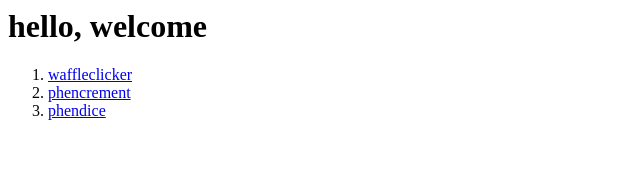
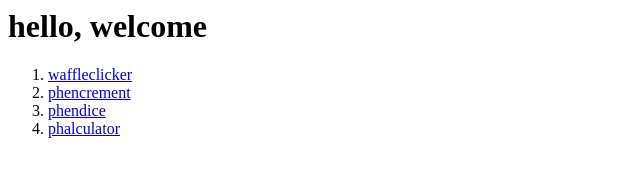
Before and after one commit to phenjects/phenjects.github.io, a plain HTML site: page index.html in a window 1280 px wide. Shown: the whole page, without its empty margins (0-640 px from the left). Drawn offline with Linux system fonts and the light colour scheme.

Commit message:
added phalc project redirect

```diff
--- a/index.html
+++ b/index.html
@@ -4,4 +4,5 @@
   <li><a href="/waffleclicker">waffleclicker</a></li>
   <li><a href="/phencrement">phencrement</a></li>
   <li><a href="/phendice">phendice</a></li>
+  <li><a href="/phalc">phalculator</a></li>
 </ol>
```
